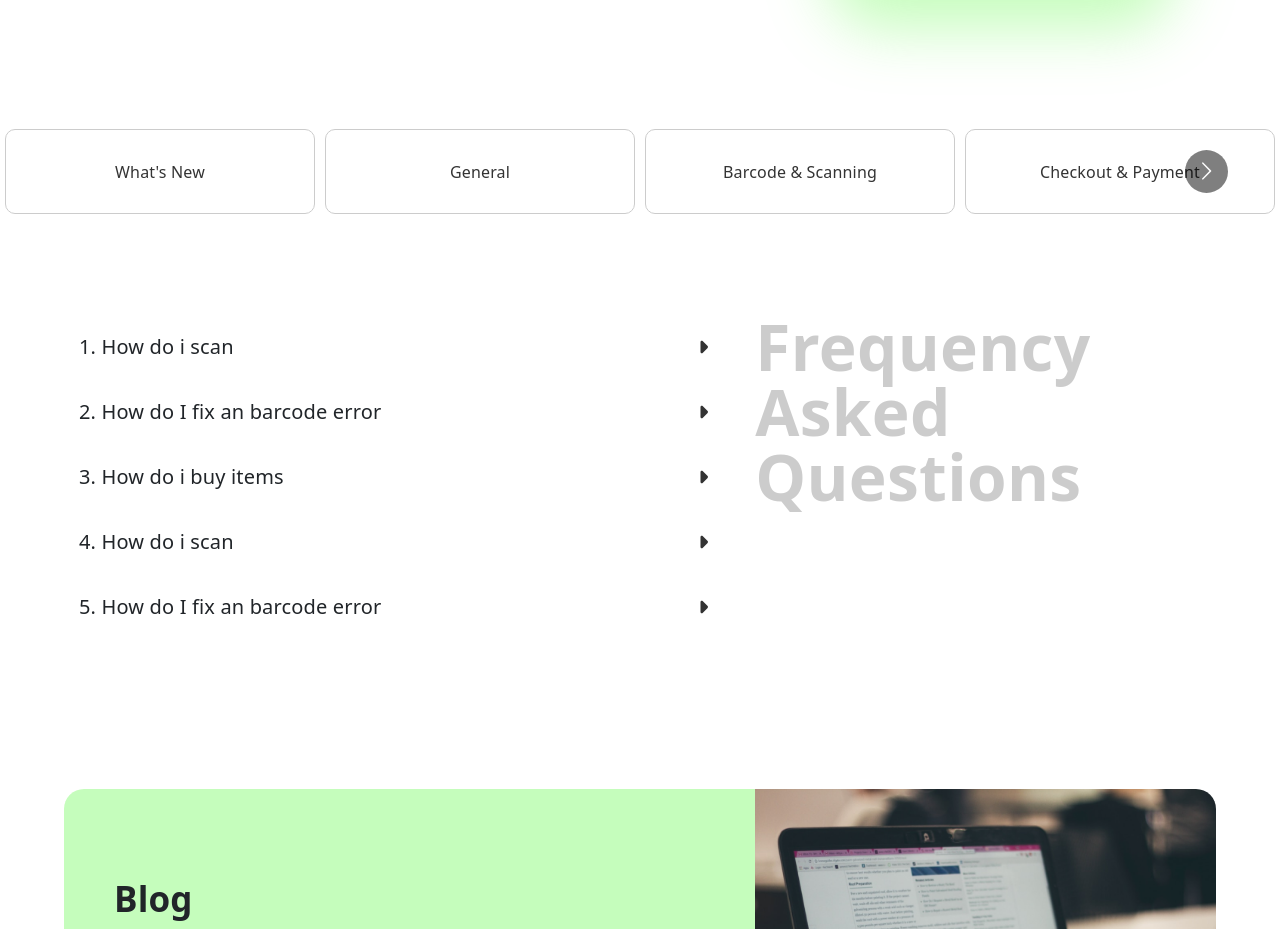
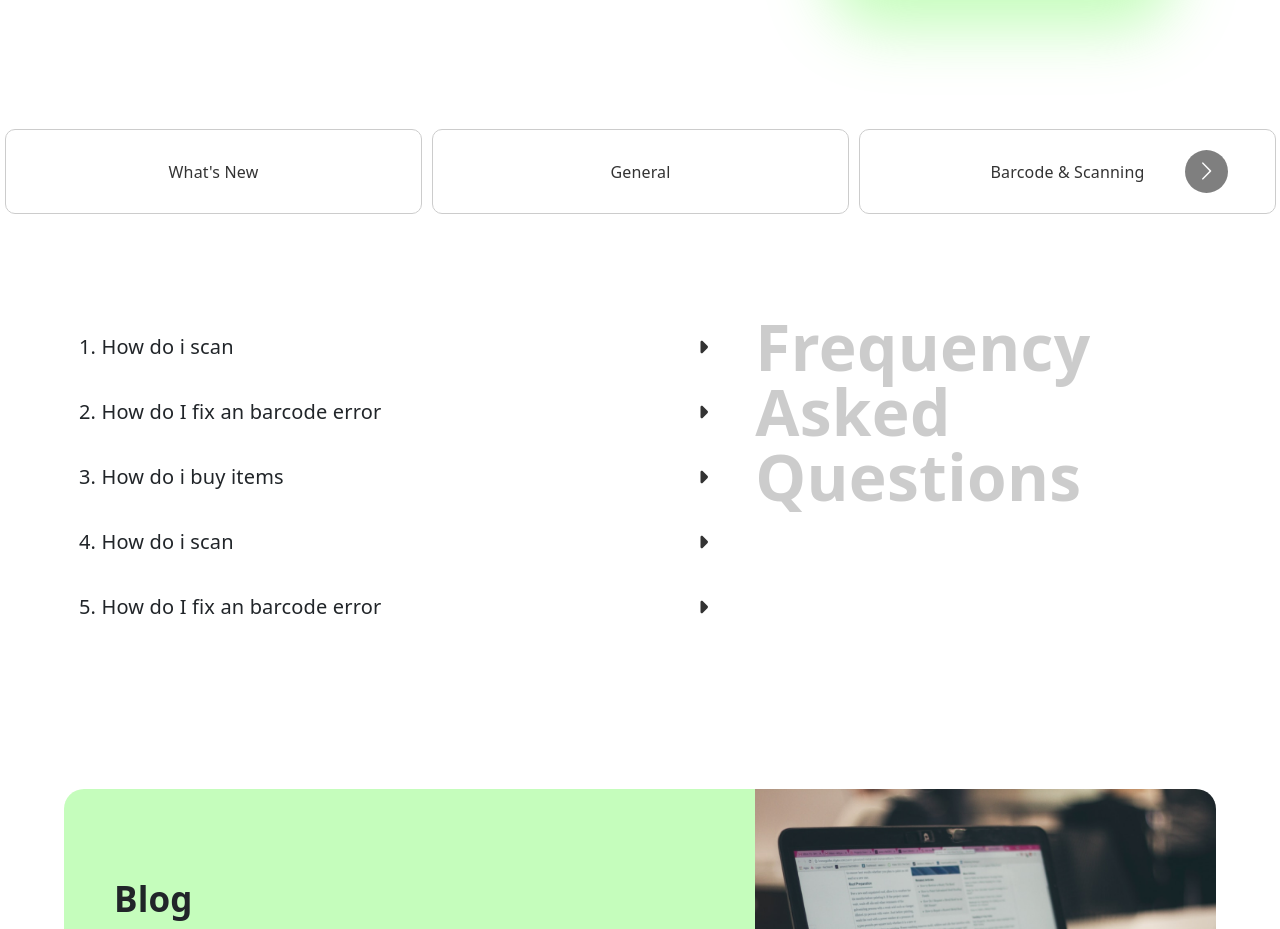
Before and after one commit to Boogie27/payizzy, a React (Create React App) app: page / in a window 1280 px wide. Shown: the part 2840-3769 px from the top of the page. Built offline with nearby package versions, Linux system fonts and the light colour scheme.

Commit message:
payizzy-client

```diff
--- a/src/components/css/Style.css
+++ b/src/components/css/Style.css
@@ -771,6 +771,9 @@ a {
     letter-spacing: 0.005em;
     color: rgba(0, 0, 0, 0.2)
 }
+.content-four-slider{
+    margin: 50px 0px;
+}
 .content-four-slider .frame-item{
     padding: 0px 5px;
 }
--- a/src/components/home/ContainerFour.js
+++ b/src/components/home/ContainerFour.js
@@ -22,11 +22,11 @@ const ContainerFour = () => {
         },
         tablet: {
           breakpoint: { max: 1024, min: 464 },
-          items: 4
+          items: 3
         },
         mobile: {
           breakpoint: { max: 464, min: 0 },
-          items: 3
+          items: 2
         }
       };
 
```
